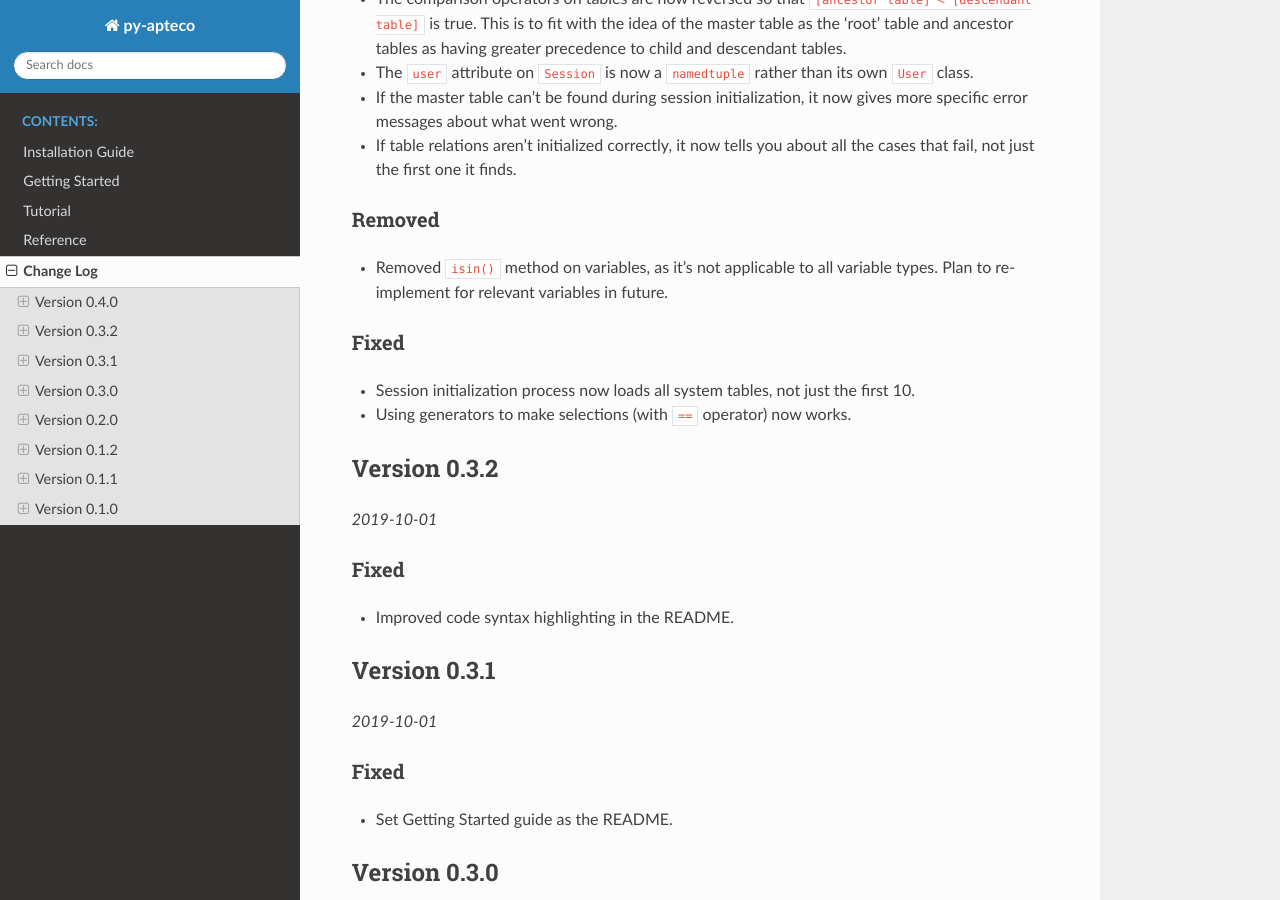
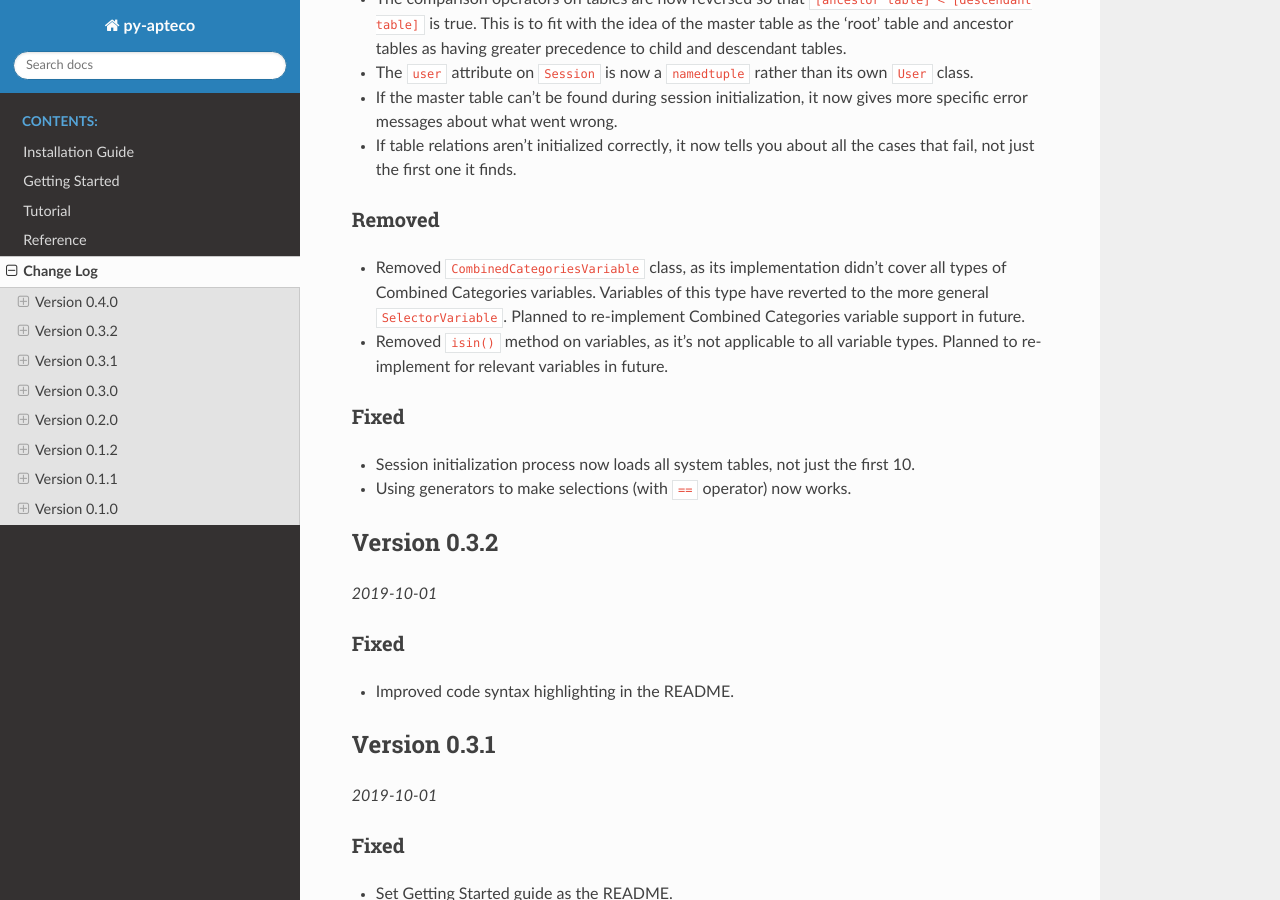
Before and after one commit to Apteco/py-apteco, a Sphinx documentation site: the page built from docs/source/changelog.rst, in a window 1280 px wide and 900 px high, scrolled down 894 px. Built offline with Sphinx 7.4.7 and the Read the Docs theme 2.0.0, drawn with Linux system fonts in a browser that asks for light colours.

Commit message:
Feature-switch CombinedCategoriesVariable off. [AB#1360, AB#2996, AB#3075] - Only supported CC variables that were 'vanilla' selectors. Also possible to combined e.g. [Flag] Array variables. - Support variable determinant ("Selector", "Date", "OrBitArray", False): result of Transaction Summary VV of Date variable.

```diff
--- a/docs/source/changelog.rst
+++ b/docs/source/changelog.rst
@@ -52,8 +52,12 @@ Changed
 Removed
 -------
 
+* Removed ``CombinedCategoriesVariable`` class,
+  as its implementation didn't cover all types of Combined Categories variables.
+  Variables of this type have reverted to the more general ``SelectorVariable``.
+  Planned to re-implement Combined Categories variable support in future.
 * Removed ``isin()`` method on variables, as it's not applicable to all variable types.
-  Plan to re-implement for relevant variables in future.
+  Planned to re-implement for relevant variables in future.
 
 Fixed
 -----
--- a/docs/source/reference/topics/variables.rst
+++ b/docs/source/reference/topics/variables.rst
@@ -123,12 +123,6 @@ Selector variable
 
 *(no extra properties beyond the common ones)*
 
-Combined categories variable
-----------------------------
-
-    * :attr:`combined_from` (:class:`str`): name of variable which this variable
-      was combined from
-
 Numeric variable
 ----------------
 
```
Also changed, not shown: 2 other files.
